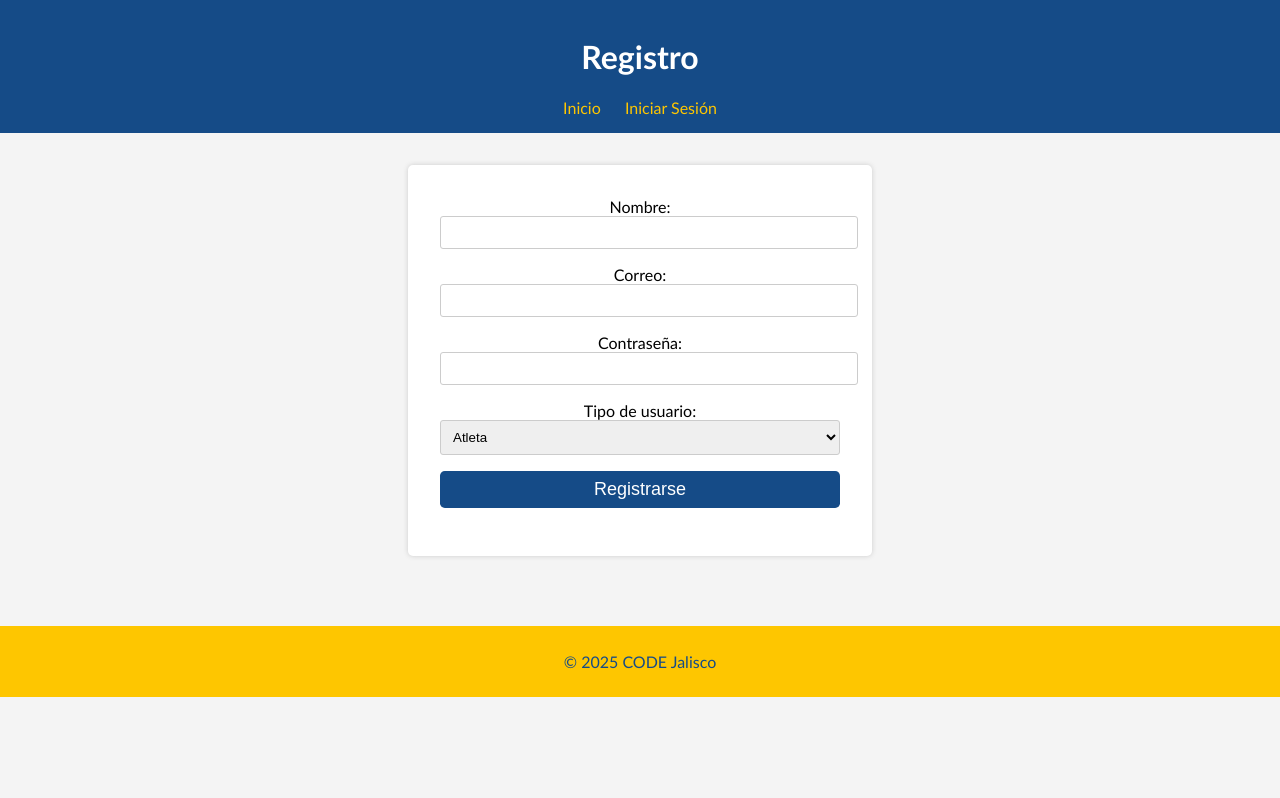
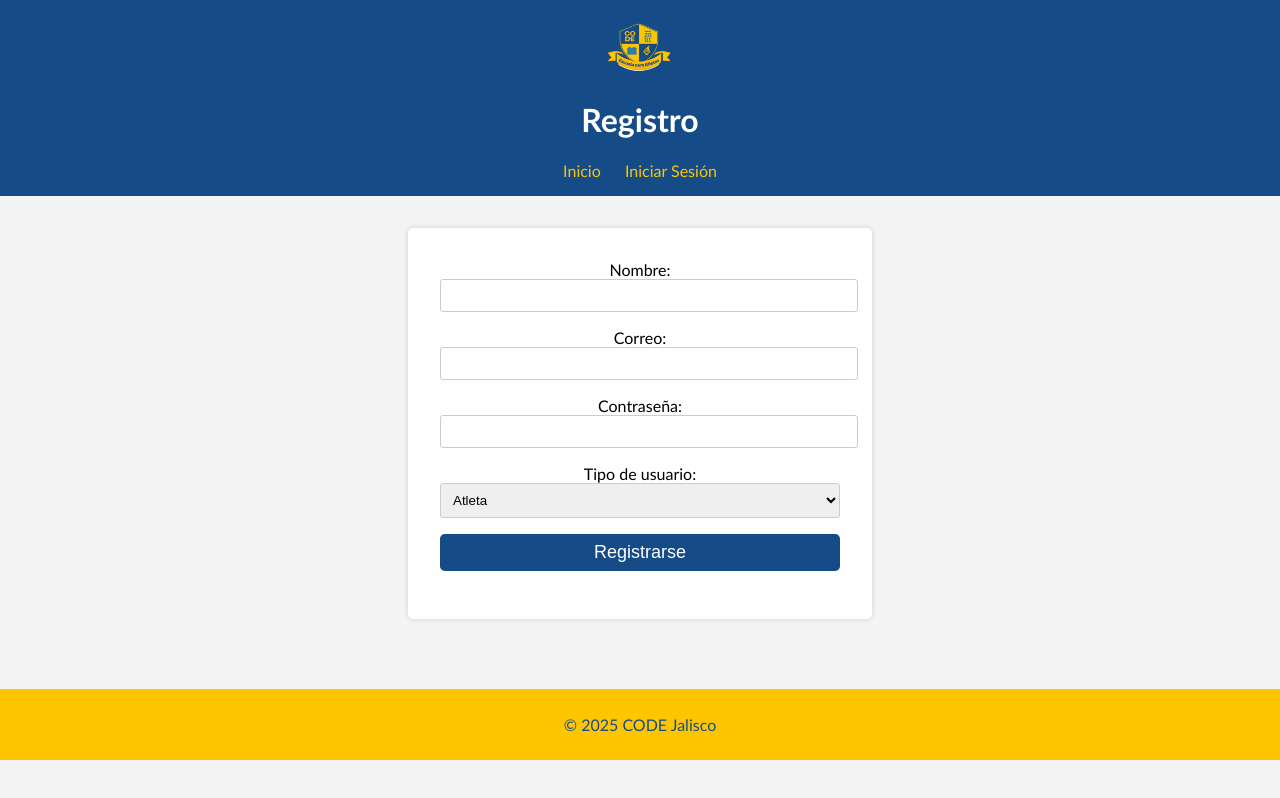
Before and after one commit to SnapolesIvan/SistemaCode, a website: page public/register.html in a window 1280 px wide. Drawn offline with Linux system fonts and the light colour scheme.

Commit message:
Update register.html

```diff
--- a/public/register.html
+++ b/public/register.html
@@ -8,6 +8,7 @@
 </head>
 <body>
   <header>
+        <img src="/images/logo_code.png" alt="Logo CODE Jalisco" class="logo" />
     <h1>Registro</h1>
     <nav>
       <a href="/">Inicio</a>
```
